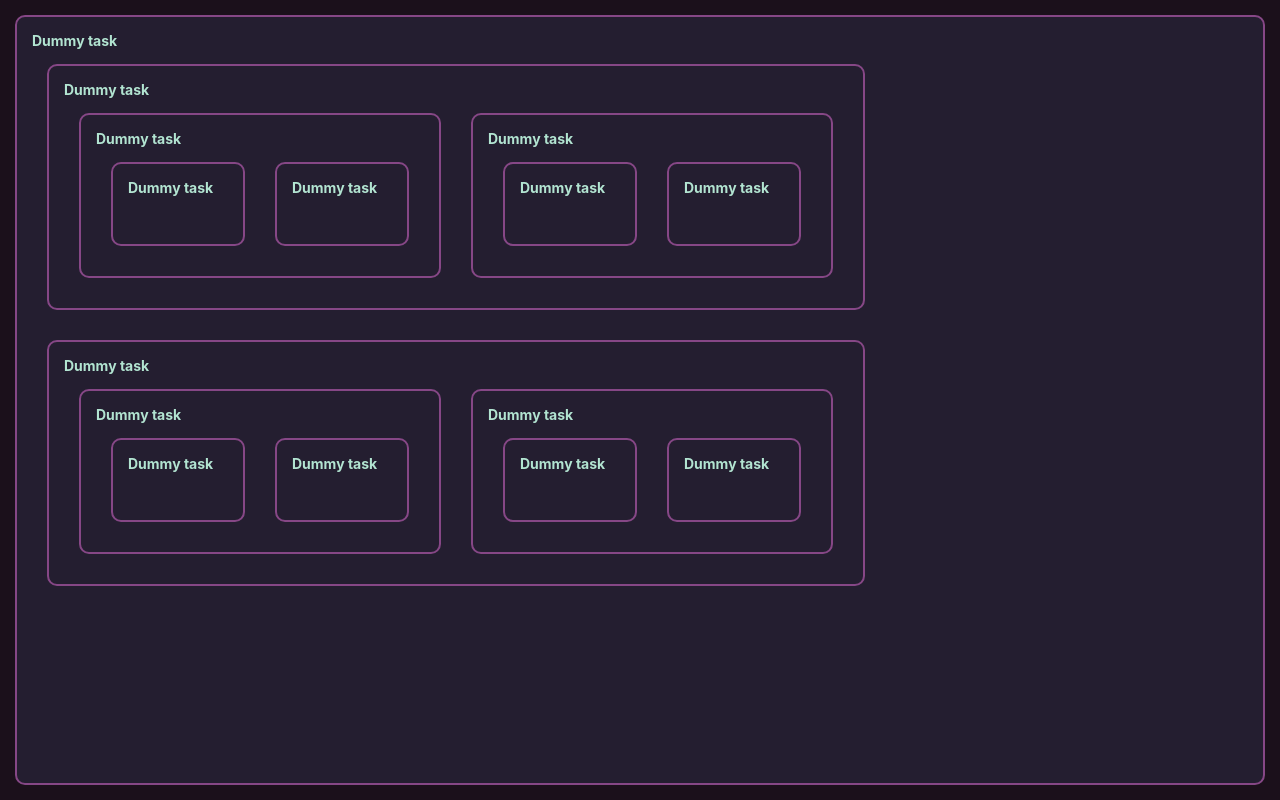
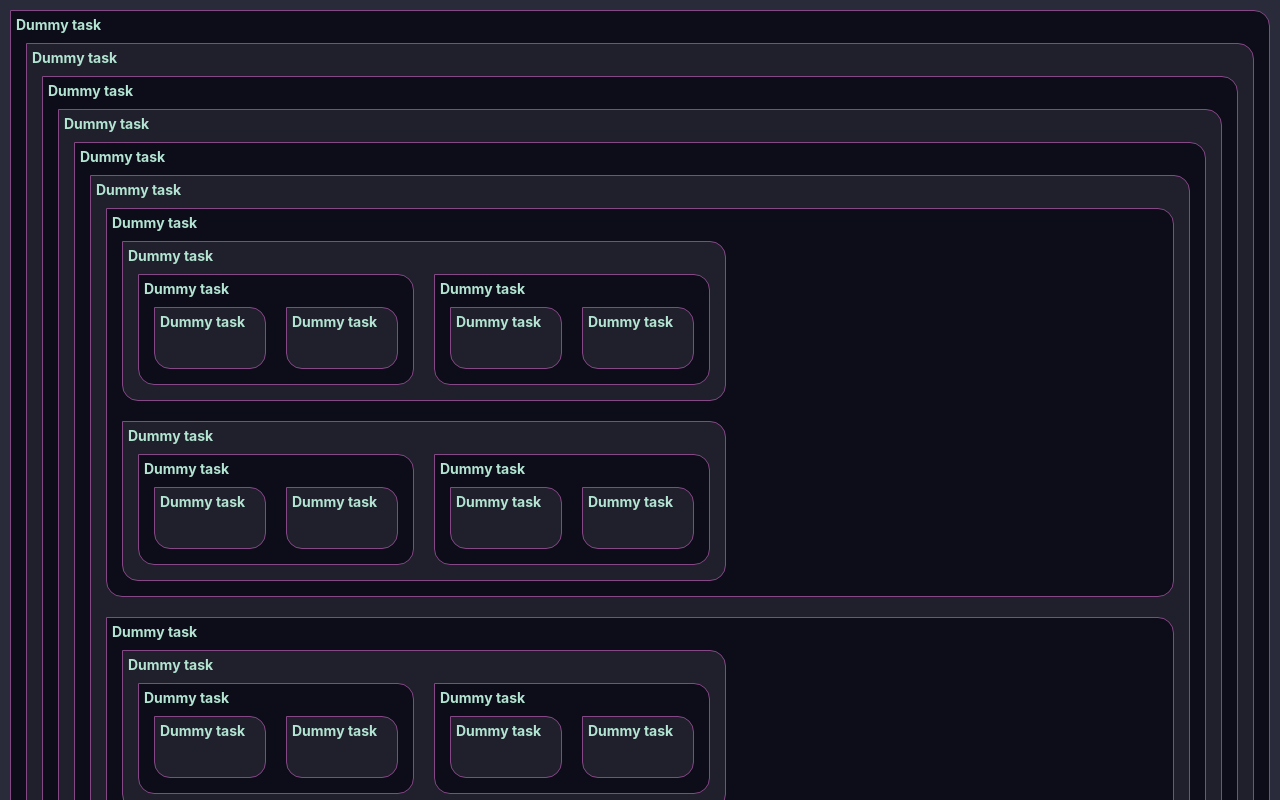
Before and after one commit to AlonsoM45/Tennex, a Svelte app: page / in a window 1280 px wide. Shown: the top 800 px of the page. Built offline with nearby package versions, Linux system fonts and the light colour scheme.

Commit message:
Added depth

```diff
--- a/public/global.css
+++ b/public/global.css
@@ -5,7 +5,7 @@ html, body {
 }
 
 body {
-	background-color: #1b101b;
+	background-color: #292a3a;
 	color: #b2e4d1;
 
 	display: flex;
--- a/src/App.svelte
+++ b/src/App.svelte
@@ -2,7 +2,7 @@
 	import Task from './Task.svelte';
 </script>
 
-<Task name={"Dummy task"} levels={3}/>
+<Task name={"Dummy task"} levels={9}/>
 
 <style>
 </style>
--- a/src/Task.svelte
+++ b/src/Task.svelte
@@ -1,14 +1,19 @@
 <script>
     export let name;
     export let levels;
+    export let depth;
+
+    if (!depth){
+        depth = 0;
+    }
 </script>
 
-<div class="task-card">
+<div class="task-card {depth % 2 == 0 ? 'even-depth-background' : 'odd-depth-background'}">
     <b class="task-title">{name}</b>
     <div class="task-space">
         {#if levels > 0}
-    	    <svelte:self name={"Dummy task"} description={"Dummy description"} levels={levels-1}/>
-    	    <svelte:self name={"Dummy task"} description={"Dummy description"} levels={levels-1}/>
+    	    <svelte:self name={"Dummy task"} description={"Dummy description"} levels={levels-1} depth={depth + 1}/>
+    	    <svelte:self name={"Dummy task"} description={"Dummy description"} levels={levels-1} depth={depth + 1}/>
         {/if}
     </div>
 </div>
@@ -24,18 +29,28 @@
     }
 
     .task-card {
-        margin: 15px;
-        padding: 15px;
+        margin: 10px;
+        padding: 5px;
 
-        border: 2px solid #864786;
-        border-radius: 10px;
+        border: 1.5px solid #864786;
+        border-top-right-radius: 16px;
+        border-bottom-right-radius: 16px;
+        border-bottom-left-radius: 16px;
 
         min-height: 50px;
+        height: min-content;
+
         min-width: 100px;
 
-        background-color: #241e30;
-
-        display: flex;
+        display: inline-flex;
         flex-direction: column;
     }
+
+    .odd-depth-background {
+        background-color: #1f202c;
+    }
+
+    .even-depth-background {
+        background-color: #0d0d1a;
+    }
 </style>
```
